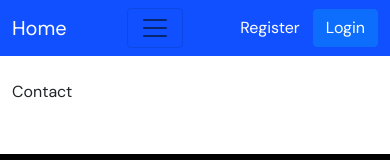
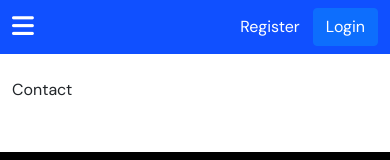
Before and after one commit to harihaysrun/03-sc-vue, a Vue app: page /contact in a window 390 px wide. Shown: the top 160 px of the page. Built offline with nearby package versions, Linux system fonts and the light colour scheme.

Commit message:
add hamburger menu

```diff
--- a/public/index.html
+++ b/public/index.html
@@ -12,6 +12,8 @@
     <link rel="preconnect" href="https://fonts.gstatic.com" crossorigin>
     <link href="https://fonts.googleapis.com/css2?family=DM+Sans:wght@400;700&family=Mulish:wght@200;300;400;700&family=Quicksand:wght@300;400;700&display=swap" rel="stylesheet">
 
+    <link rel="stylesheet" href="https://cdnjs.cloudflare.com/ajax/libs/font-awesome/6.1.1/css/all.min.css" integrity="sha512-KfkfwYDsLkIlwQp6LFnl8zNdLGxu9YAA1QvwINks4PhcElQSvqcyVLLD9aMhXd13uQjoXtEKNosOWaZqXgel0g==" crossorigin="anonymous" referrerpolicy="no-referrer" />
+
   </head>
   <body>
     <noscript>
--- a/src/App.vue
+++ b/src/App.vue
@@ -1,19 +1,37 @@
 <template>
   <div>
 
+    <div class="hamburger-menu d-lg-none" v-if="hmOpen">
+      <router-link class="hm-nav-link" to="/" v-on:click.native="closeHm">Home</router-link>
+      <router-link class="hm-nav-link" to="/about" v-on:click.native="closeHm">About Us</router-link>
+      <router-link class="hm-nav-link" to="/products" v-on:click.native="closeHm">Products</router-link>
+      <router-link class="hm-nav-link" to="/contact" v-on:click.native="closeHm">Contact</router-link>
+    </div>
+
     <nav class="navbar navbar-expand-lg navbar-light position-sticky top-0" style="z-index:10">
       <div class="container">
-        <router-link class="navbar-brand" to="/">Home</router-link>
-        <button class="navbar-toggler" type="button" data-bs-toggle="collapse" data-bs-target="#navbarNavAltMarkup" aria-controls="navbarNavAltMarkup" aria-expanded="false" aria-label="Toggle navigation">
+
+        <div class="navbar-nav d-block d-lg-none hm-menu-icon">
+          <a v-on:click="openMenu">
+            <!-- <img src="@/assets/images/hm-menu.png" alt=""> -->
+            <i class="fa-solid fa-bars" v-if="!hmOpen"></i>
+            <i class="fa-solid fa-xmark" v-else></i>
+          </a>
+        </div>
+
+        <div class="navbar-nav d-none d-lg-flex">
+          <router-link class="navbar-brand" to="/">Home</router-link>
+          <router-link class="nav-link" to="/about">About Us</router-link>
+          <router-link class="nav-link" to="/products">Products</router-link>
+          <router-link class="nav-link" to="/contact">Contact</router-link>
+        </div>
+        <!-- <button class="navbar-toggler" type="button" data-bs-toggle="collapse" data-bs-target="#navbarNavAltMarkup" aria-controls="navbarNavAltMarkup" aria-expanded="false" aria-label="Toggle navigation">
           <span class="navbar-toggler-icon"></span>
-        </button>
-        <div class="collapse navbar-collapse" id="navbarNavAltMarkup">
-          <div class="navbar-nav">
-            <router-link class="nav-link" to="/about">About Us</router-link>
-            <router-link class="nav-link" to="/products">Products</router-link>
-            <router-link class="nav-link" to="/contact">Contact</router-link>
-          </div>
-        </div>
+        </button> -->
+        <!-- <div class="collapse navbar-collapse" id="navbarNavAltMarkup"> -->
+
+
+        <!-- </div> -->
 
 
         <div class="ml-auto" v-if="user">
@@ -83,11 +101,24 @@ export default {
   },
   data: function(){
     return{
+      'hmOpen': false,
       'user': ''
       // 'username': ''
     }
   },
   methods: {
+    openMenu: function(){
+      if(!this.hmOpen){
+        this.hmOpen = true;
+      } else{
+        this.hmOpen = false;
+      }
+    },
+    closeHm: function(){
+      if(this.hmOpen){
+        this.hmOpen = false;
+      }
+    },
     logout: async function () {
       let refreshToken = localStorage.getItem("refresh_token");
       await axios.post(BASE_API_URL + "users/logout", {
@@ -115,6 +146,37 @@ export default {
   margin-top: 60px;
 }
 
+.hm-menu-icon{
+  color:white !important;
+  font-size:25px;
+  /* width:25px; */
+}
+
+.hamburger-menu{
+  position:fixed;
+  top:50px;
+  left:0;
+  width:100vw;
+  height:calc(100vh - 50px);
+  background-color:#1050ff;
+  z-index:10;
+  display:flex;
+  flex-direction: column;
+  align-items:center;
+  justify-content: center;
+  /* padding:50px 0; */
+}
+
+a{
+  text-decoration:none !important;
+}
+
+.hm-nav-link{
+  font-size:25px;
+  margin-bottom:10px;
+  color:white;
+}
+
 footer{
   background-color:black;
   margin-top:50px;
```
Also changed, not shown: src/assets/images/hm-menu.png (added).
